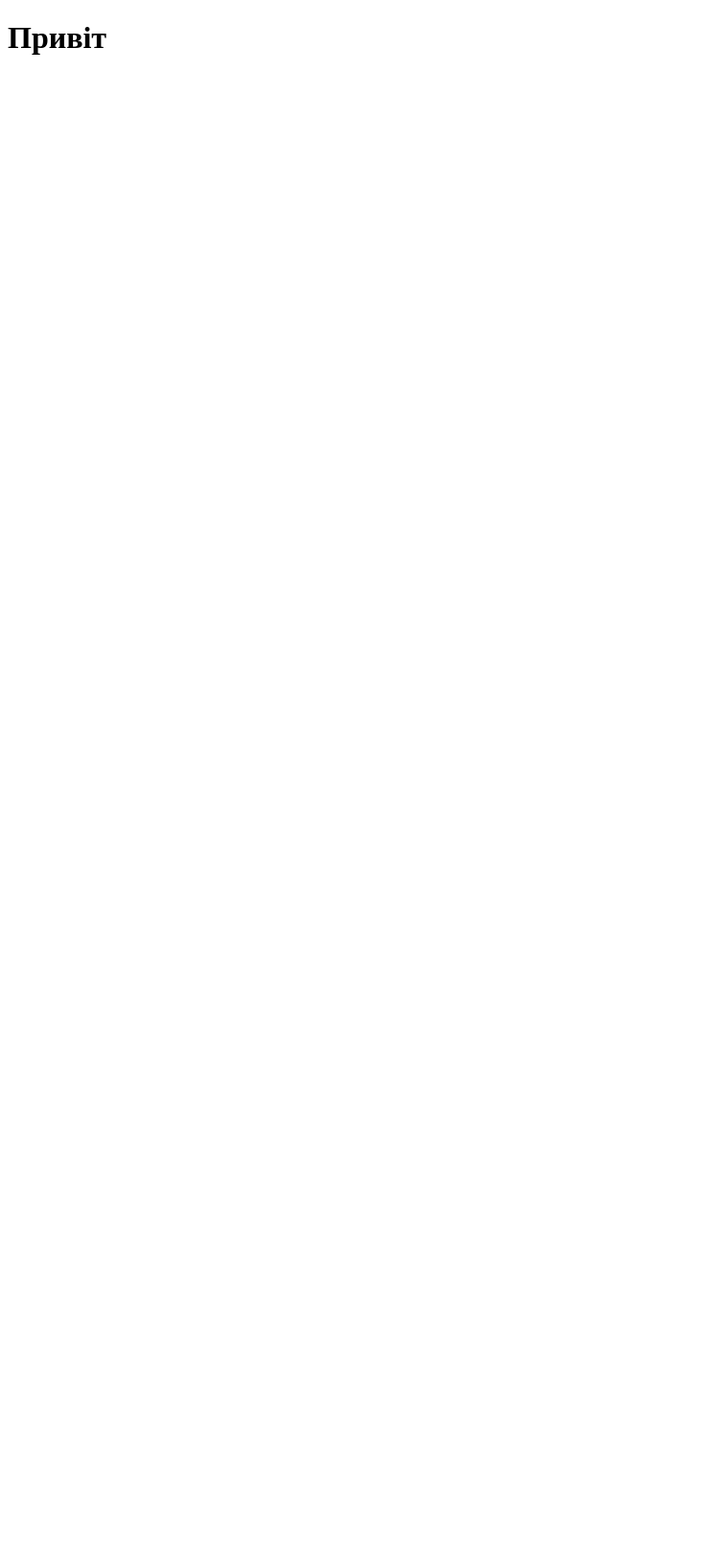
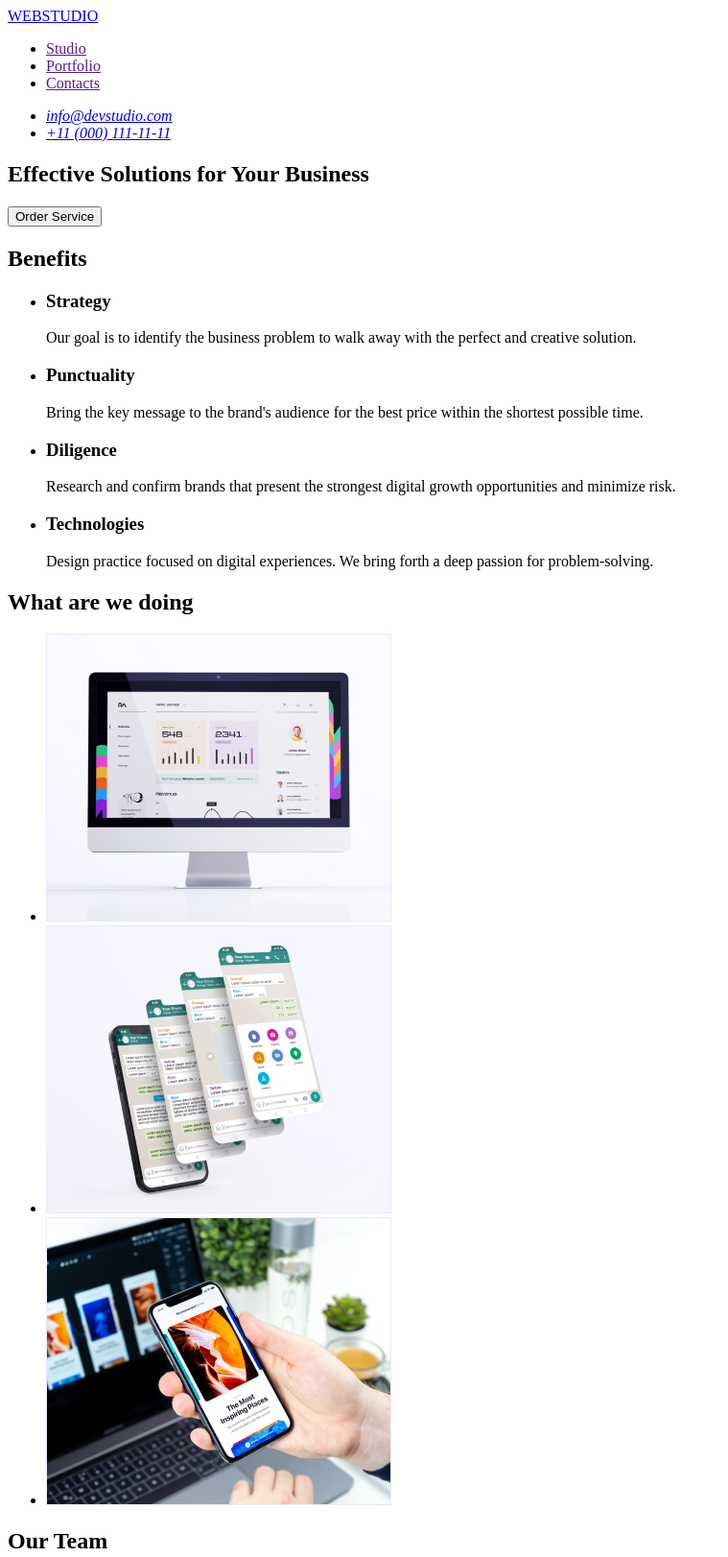
Before and after one commit to maydanikas/goit-homework-02, a plain HTML site: page index.html in a window 1280 px wide. Shown: the top 1622 px of the page at 96% size, without its empty margins (0-759 px from the left). Before the commit the page ends 800 px from the top, so only its background shows below. Drawn offline with Linux system fonts and the light colour scheme.

Commit message:
updated index

```diff
--- a/index.html
+++ b/index.html
@@ -9,7 +9,118 @@
 </head>
 
 <body>
-    <h1>Привіт</h1>
+
+    <header>
+        <a href="/">WEBSTUDIO</a>
+        <nav>
+            <ul>
+                <li><a href="">Studio</a></li>
+                <li><a href="">Portfolio</a></li>
+                <li><a href="">Contacts</a></li>
+            </ul>
+        </nav>
+        <address>
+            <ul>
+                <li><a href="mailto:info@devstudio.com">info@devstudio.com</a></li>
+                <li><a href="tel:+110001111111">+11 (000) 111-11-11</a></li>
+            </ul>
+        </address>
+    </header>
+
+    <main>
+        <section>
+            <h1>Effective Solutions
+                for Your Business</h1>
+            <button type="button">Order Service</button>
+        </section>
+
+        <section>
+            <h2>Benefits</h2>
+            <ul>
+                <li>
+                    <h3>Strategy</h3>
+                    <p>Our goal is to identify the business
+                        problem to walk away with the perfect and creative solution.</p>
+
+                </li>
+
+                <li>
+                    <h3>Punctuality</h3>
+                    <p>Bring the key message to the brand's audience for the best price within the shortest possible
+                        time.</p>
+                </li>
+
+                <li>
+                    <h3>Diligence</h3>
+                    <p>Research and confirm brands that present the strongest digital growth opportunities and minimize
+                        risk.</p>
+
+                </li>
+
+                <li>
+                    <h3>Technologies</h3>
+                    <p>Design practice focused on digital experiences. We bring forth a deep passion for
+                        problem-solving.</p>
+                </li>
+            </ul>
+        </section>
+
+        <section>
+            <h2>What are we doing</h2>
+            <ul>
+                <li>
+                    <img src="./img/img1.jpg" alt="Backend development" width="360">
+                </li>
+                <li>
+                    <img src="./img/img2.jpg" alt="Mobile ads development" width="360">
+                </li>
+                <li>
+                    <img src="./img/img3.jpg" alt="Crossplatform adoptation" width="360">
+                </li>
+            </ul>
+        </section>
+
+        <section>
+            <h2>Our Team</h2>
+
+            <ul>
+                <li>
+                    <img src="./img/person1.jpg" alt="Mark Guerrero" width="264">
+                    <h3>Mark Guerrero</h3>
+                    <p>Product Designer</p>
+
+                </li>
+
+                <li>
+                    <img src="./img/person2.jpg" alt="Mark Guerrero" width="264">
+                    <h3>Tom Ford</h3>
+                    <p>Frontend Developer</p>
+
+                </li>
+
+                <li>
+                    <img src="./img/person3.jpg" alt="Mark Guerrero" width="264">
+                    <h3>Camila Garcia</h3>
+                    <p>Marketing</p>
+
+                </li>
+
+                <li>
+                    <img src="./img/person4.jpg" alt="Mark Guerrero" width="264">
+                    <h3>Daniel Wilson</h3>
+                    <p>UI Designer</p>
+
+                </li>
+
+            </ul>
+        </section>
+    </main>
+
+    <footer>
+        <a href="/">WEBSTUDIO</a>
+        <p>Increase the flow of customers and sales for your business with digital marketing & growth solutions.</p>
+    </footer>
+
 </body>
 
 </html>
```
